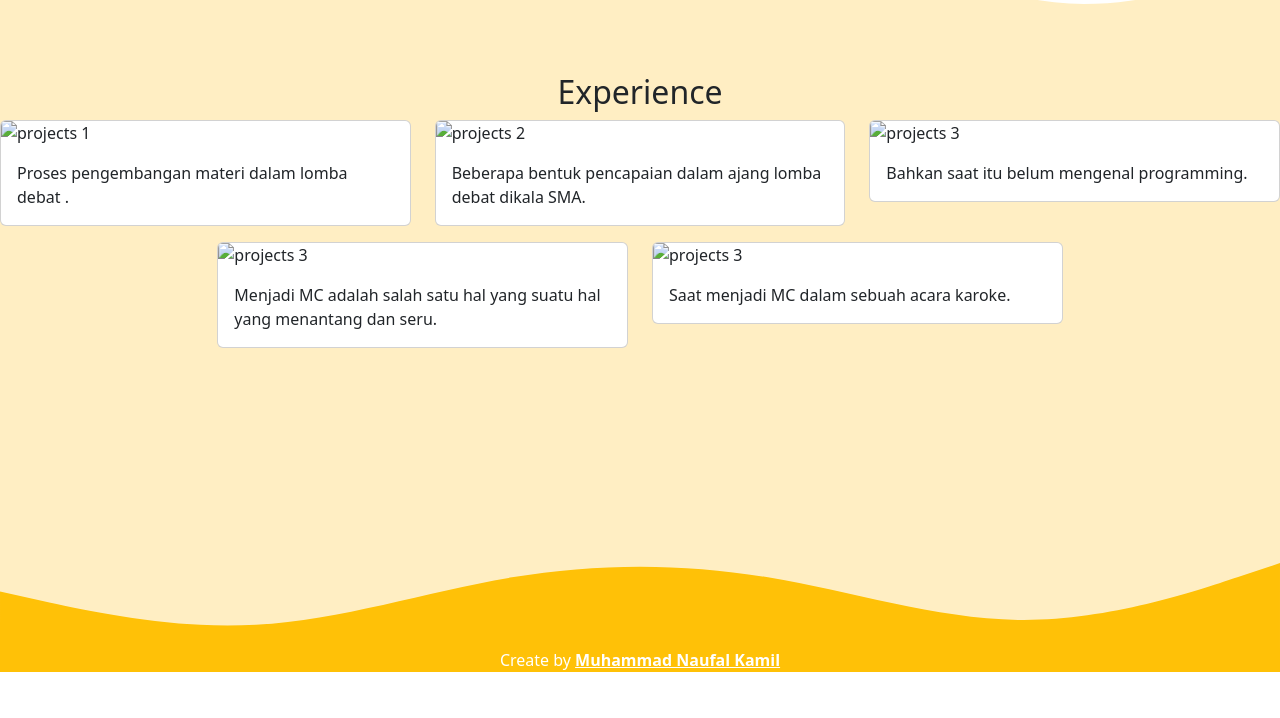
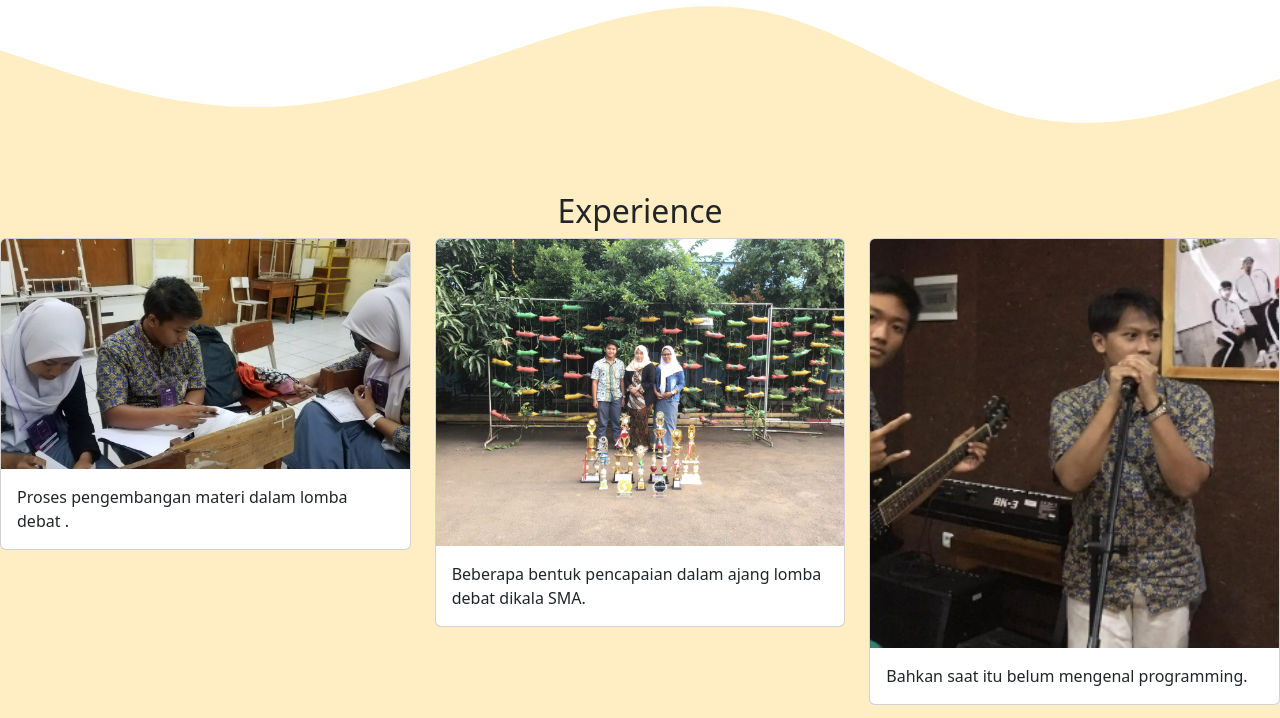
Before and after one commit to naufalkamil/portofolio-muhammadnaufalkamil, a plain HTML site: page index.html in a window 1280 px wide. Shown: the part 1155-1873 px from the top of the page. Before the commit the page ends 1843 px from the top, so only its background shows below. Drawn offline with nearby package versions, Linux system fonts and the light colour scheme.

Commit message:
index.html

```diff
--- a/index.html
+++ b/index.html
@@ -36,7 +36,7 @@
 
     <!-- Jumbotron -->
     <section class="jumbotron text-center">
-      <img src="img/foto.jpg" alt="Foto Naufal" width="200" class="rounded-circle img-thumbnail" />
+      <img src="foto.jpg" alt="Foto Naufal" width="200" class="rounded-circle img-thumbnail" />
       <h1 class="display-4">Naufal Kamil</h1>
       <p class="lead">Mahasiswa | Calon orang sukses.</p>
       <p class="lead">Aamiin</p>
@@ -95,7 +95,7 @@
       <div class="row justify-content-center">
         <div class="col-md-4 mb-3">
           <div class="card">
-            <img src="img/projects/1.jpeg" class="card-img-top" alt="projects 1" />
+            <img src="1.jpeg" class="card-img-top" alt="projects 1" />
             <div class="card-body">
               <p class="card-text">Proses pengembangan materi dalam lomba debat .</p>
             </div>
@@ -103,7 +103,7 @@
         </div>
         <div class="col-md-4 mb-3">
           <div class="card">
-            <img src="img/projects/2.jpeg" class="card-img-top" alt="projects 2" />
+            <img src="2.jpeg" class="card-img-top" alt="projects 2" />
             <div class="card-body">
               <p class="card-text">Beberapa bentuk pencapaian dalam ajang lomba debat dikala SMA.</p>
             </div>
@@ -111,7 +111,7 @@
         </div>
         <div class="col-md-4 mb-3">
           <div class="card">
-            <img src="img/projects/4.jpeg" class="card-img-top" alt="projects 3" />
+            <img src="4.jpeg" class="card-img-top" alt="projects 3" />
             <div class="card-body">
               <p class="card-text">Bahkan saat itu belum mengenal programming.</p>
             </div>
@@ -119,7 +119,7 @@
         </div>
         <div class="col-md-4 mb-3">
           <div class="card">
-            <img src="img/projects/3.jpeg" class="card-img-top" alt="projects 3" />
+            <img src="3.jpeg" class="card-img-top" alt="projects 3" />
             <div class="card-body">
               <p class="card-text">Menjadi MC adalah salah satu hal yang suatu hal yang menantang dan seru.</p>
             </div>
@@ -127,7 +127,7 @@
         </div>
         <div class="col-md-4 mb-3">
           <div class="card">
-            <img src="img/projects/5.jpeg" class="card-img-top" alt="projects 3" />
+            <img src="5.jpeg" class="card-img-top" alt="projects 3" />
             <div class="card-body">
               <p class="card-text">Saat menjadi MC dalam sebuah acara karoke.</p>
             </div>
```
